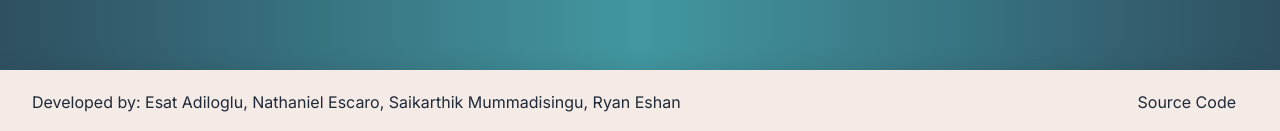
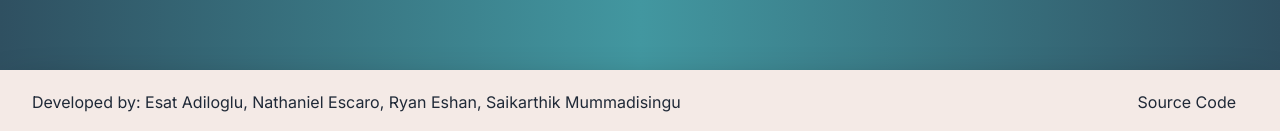
Before and after one commit to butterman0423/ai-custserve, a Next.js app: page / in a window 1280 px wide. Shown: the part 666-797 px from the top of the page. Built offline with nearby package versions, Linux system fonts and the light colour scheme; no server answers.

Commit message:
Update page.tsx

```diff
--- a/app/page.tsx
+++ b/app/page.tsx
@@ -25,7 +25,7 @@ export default async function Home() {
       <footer className="absolute w-screen h-16 bottom-0 bg-secondary text-gray-800 shadow-2xl shadow-black px-8">
         <div className="inline-block h-full">
           <span className="h-full flex flex-col justify-center">
-            Developed by: Esat Adiloglu, Nathaniel Escaro, Saikarthik Mummadisingu, Ryan Eshan
+            Developed by: Esat Adiloglu, Nathaniel Escaro, Ryan Eshan, Saikarthik Mummadisingu
           </span>
         </div>
         <div className="inline-block h-full float-end">
```
